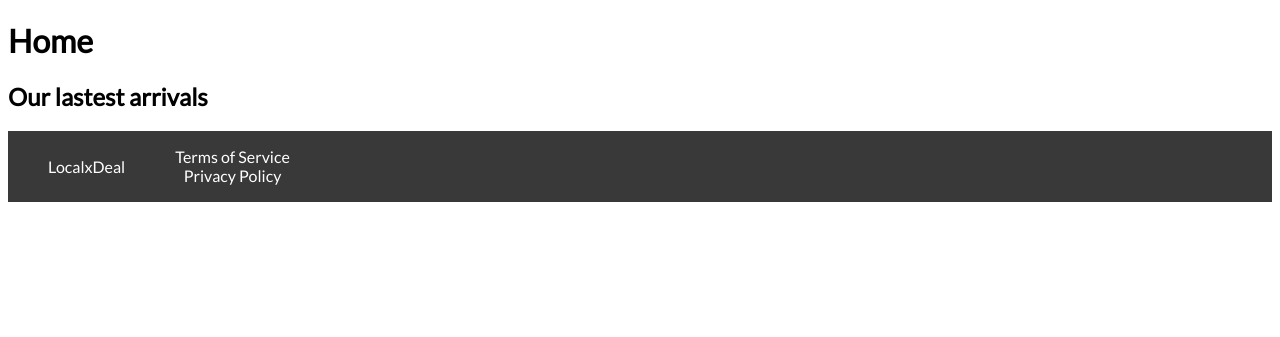
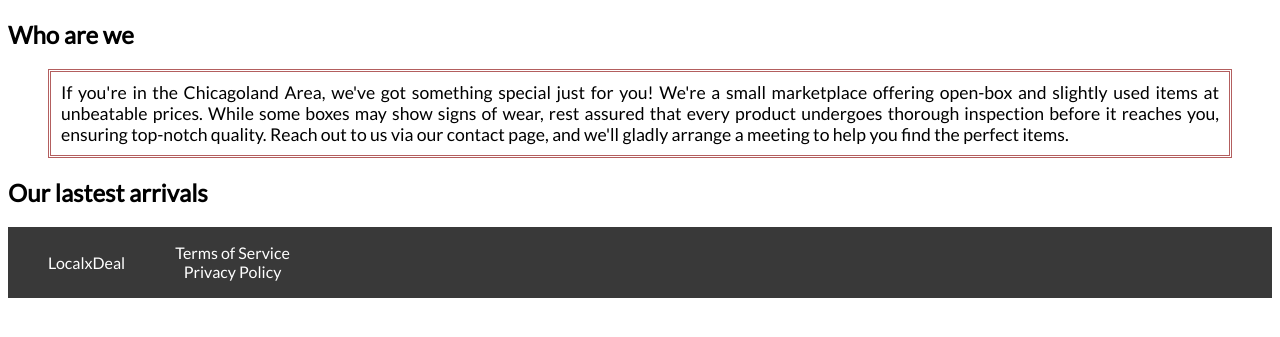
Before and after one commit to Gioak1993/djangoInventory, a Django app: page / in a window 1280 px wide. Shown: the part 91-428 px from the top of the page. Run offline with Django 5.2, Linux system fonts and the light colour scheme; data that the repository does not hold is empty; parts of the project's set-up code (start-up, migrations or seed data) failed here and were passed over.

```diff
--- a/products/static/css/homeStyle.css
+++ b/products/static/css/homeStyle.css
@@ -1,6 +1,18 @@
 body{
     min-height: 100%;
     font-family: "Lato", sans-serif;
+}
+
+#who > p {
+    font-size: 1.1em;
+    text-justify: inter-word;
+    text-align: justify;
+    padding: 10px;
+    border-color: #b35e5e;
+    border-style: double;
+    margin-left: 40px;
+    margin-right: 40px;
+
 }
 div.scrollmenu {
     background-color: #ffffff;
--- a/products/templates/products/home.html
+++ b/products/templates/products/home.html
@@ -17,9 +17,14 @@
     </head>
     <body>
 
+
+
         {% include "products/components/header.html" %}
 
-        <h1> Home </h1>
+        <div id='who'>
+        <h2> Who are we </h2>
+        <p> If you're in the Chicagoland Area, we've got something special just for you! We're a small marketplace offering open-box and slightly used items at unbeatable prices. While some boxes may show signs of wear, rest assured that every product undergoes thorough inspection before it reaches you, ensuring top-notch quality. Reach out to us via our contact page, and we'll gladly arrange a meeting to help you find the perfect items.</p>
+        </div>
 
         <h2> Our lastest arrivals </h2>
 
```
Also changed, not shown: furniture/settings.py (+6 -7 lines).
